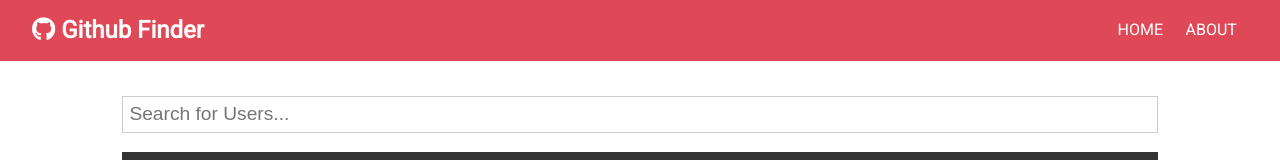
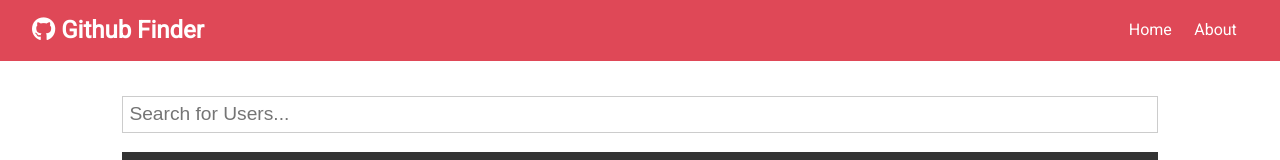
Before and after one commit to dev-dongwon/github-finder, a React (Create React App) app: page / in a window 1280 px wide. Shown: the top 160 px of the page. Built offline with nearby package versions, Linux system fonts and the light colour scheme.

Commit message:
Feat : Link 적용
redirect 대신 Link 적용해 페이지 정보 유실 방지

```diff
--- a/src/components/layout/Navbar.js
+++ b/src/components/layout/Navbar.js
@@ -1,5 +1,6 @@
 import React from "react";
 import PropTypes from "prop-types";
+import { Link } from 'react-router-dom';
 
 const Navbar = ({ icon, title }) => {
   return (
@@ -9,8 +10,8 @@
       </h1>
       <ul>
         <li>
-          <a href="/">HOME</a>
-          <a href="/about">ABOUT</a>
+          <Link to="/">Home</Link>
+          <Link to="/about">About</Link>
         </li>
       </ul>
     </nav>
```
